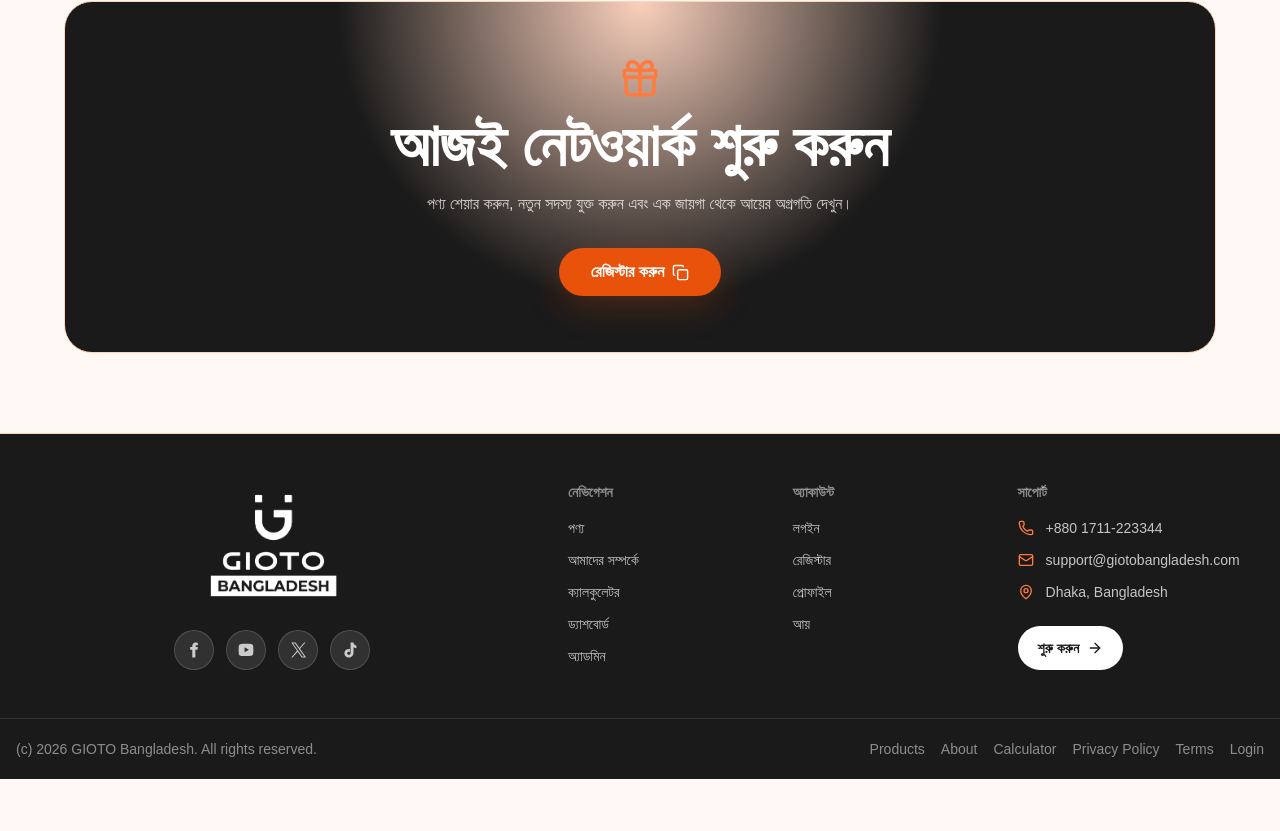
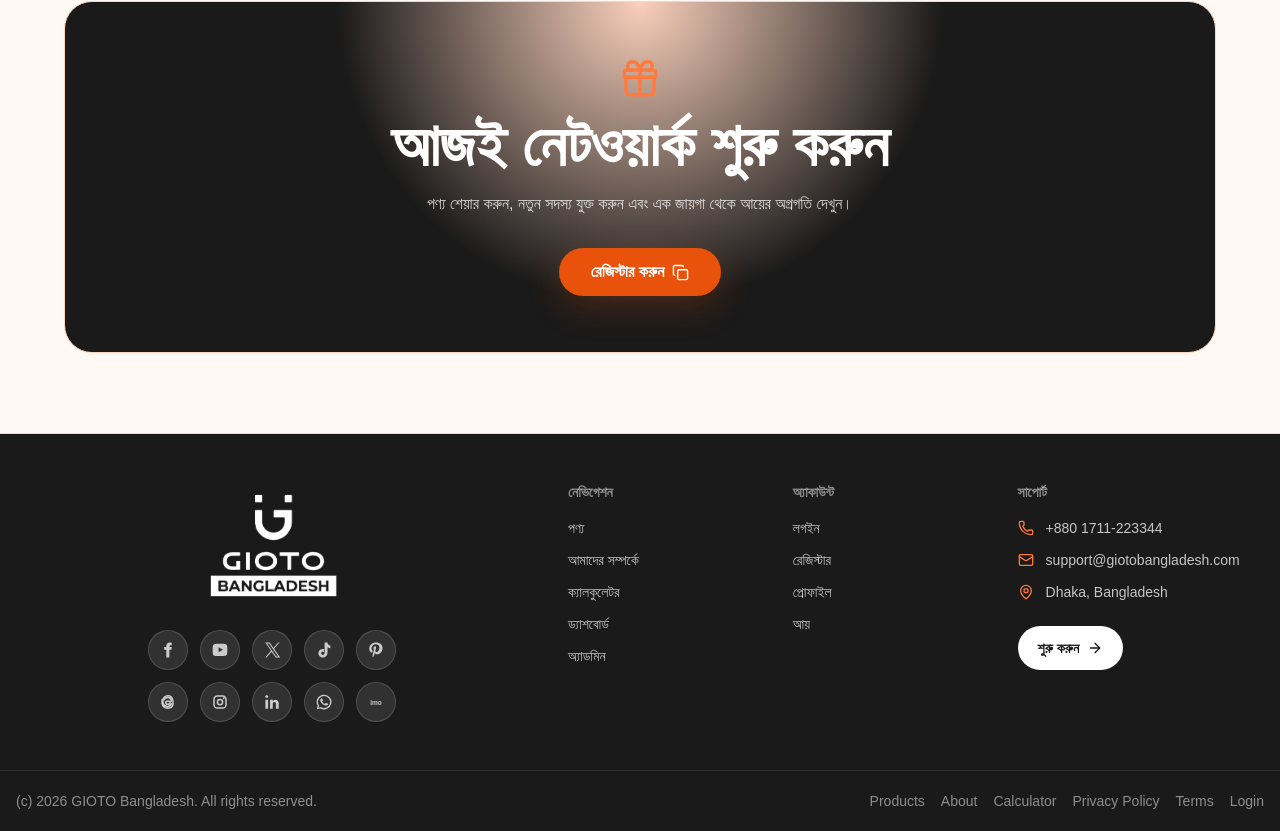
Before and after one commit to mr7aali/mlm-nexa-grow, a Next.js app: page / in a window 1280 px wide. Shown: the part 3689-4520 px from the top of the page. Before the commit the page ends 4468 px from the top, so only its background shows below. Built offline with nearby package versions, Linux system fonts and the light colour scheme; a web font is replaced by a local one.

Commit message:
footer implement

```diff
--- a/app/page.tsx
+++ b/app/page.tsx
@@ -43,6 +43,71 @@ function TikTokIcon({ size = 18, className }: { size?: number; className?: strin
   return (
     <svg aria-hidden="true" className={className} width={size} height={size} viewBox="0 0 24 24" fill="currentColor">
       <path d="M16.6 2c.3 2.3 1.6 3.8 3.9 4v3.5c-1.3.1-2.6-.3-3.8-1.1v6.8c0 4.4-3 6.8-6.4 6.8-3.1 0-5.8-2.3-5.8-5.6 0-3.6 2.9-5.7 6.3-5.7.4 0 .8 0 1.1.1v3.7a3.9 3.9 0 0 0-1.3-.2c-1.4 0-2.5.8-2.5 2 0 1.3 1.1 2 2.3 2 1.4 0 2.4-.8 2.4-2.8V2h3.8Z" />
+    </svg>
+  );
+}
+
+function PinterestIcon({ size = 18, className }: { size?: number; className?: string }) {
+  return (
+    <svg aria-hidden="true" className={className} width={size} height={size} viewBox="0 0 24 24" fill="currentColor">
+      <path d="M12.1 2C6.6 2 3 5.6 3 10.4c0 3.2 1.8 5.1 3.5 5.1.6 0 .9-1.6.9-2.1 0-.5-1.3-1.6-1.3-3.6 0-3.1 2.4-5.4 5.6-5.4 2.7 0 4.8 1.6 4.8 4.4 0 2.1-.9 6-3.6 6-1 0-1.8-.7-1.8-1.7 0-1.5 1-2.9 1-4.4 0-2.4-3.4-2-3.4 1.1 0 .7.1 1.4.4 2l-1.6 6.8c-.3 1.2 0 3.1.1 3.2.1.1.2.1.3 0 .5-.7 1.5-2.5 1.8-3.6.1-.4.6-2.3.6-2.3.6 1.1 1.9 1.8 3.2 1.8 4.2 0 7.2-3.9 7.2-8.7C20.7 5.1 17.3 2 12.1 2Z" />
+    </svg>
+  );
+}
+
+function ThreadsIcon({ size = 18, className }: { size?: number; className?: string }) {
+  return (
+    <svg aria-hidden="true" className={className} width={size} height={size} viewBox="0 0 24 24" fill="none">
+      <path
+        d="M16.4 11.1c-.2-3.2-1.9-5-4.8-5-2.1 0-3.8 1-4.8 2.8m9.7 5.5c-.7 2.2-2.5 3.5-5.1 3.5-3.8 0-6.2-2.8-6.2-7.1C5.2 6.5 7.7 3.8 11.8 3.8c3.8 0 6.2 2.4 6.8 6.9.3 2 .2 4.5-.4 6.1-.8 2.3-2.7 3.4-5.9 3.4-3.3 0-5.8-1.2-7.2-3.5-1.2-2-1.5-4.8-.9-8.1"
+        stroke="currentColor"
+        strokeLinecap="round"
+        strokeLinejoin="round"
+        strokeWidth="2"
+      />
+      <path
+        d="M14.8 11.4c-.8-.4-1.8-.6-2.8-.6-1.9 0-3 .9-3 2.2s1.1 2.1 2.7 2.1c1.9 0 3.1-1.2 3.1-2.9 0-.3 0-.5-.1-.8Z"
+        stroke="currentColor"
+        strokeLinecap="round"
+        strokeLinejoin="round"
+        strokeWidth="2"
+      />
+    </svg>
+  );
+}
+
+function InstagramIcon({ size = 18, className }: { size?: number; className?: string }) {
+  return (
+    <svg aria-hidden="true" className={className} width={size} height={size} viewBox="0 0 24 24" fill="none">
+      <rect width="16" height="16" x="4" y="4" rx="4.5" stroke="currentColor" strokeWidth="2" />
+      <circle cx="12" cy="12" r="3.5" stroke="currentColor" strokeWidth="2" />
+      <circle cx="17" cy="7" r="1.2" fill="currentColor" />
+    </svg>
+  );
+}
+
+function LinkedInIcon({ size = 18, className }: { size?: number; className?: string }) {
+  return (
+    <svg aria-hidden="true" className={className} width={size} height={size} viewBox="0 0 24 24" fill="currentColor">
+      <path d="M6.8 8.9H3.2V21h3.6V8.9ZM5 3C3.8 3 3 3.8 3 4.8s.8 1.8 2 1.8 2-.8 2-1.8S6.2 3 5 3Zm16 11.1c0-3.5-1.9-5.2-4.5-5.2-2.1 0-3 1.2-3.5 2V8.9H9.4V21H13v-6c0-1.6.3-3.1 2.3-3.1 1.9 0 1.9 1.8 1.9 3.2V21H21v-6.9Z" />
+    </svg>
+  );
+}
+
+function WhatsAppIcon({ size = 18, className }: { size?: number; className?: string }) {
+  return (
+    <svg aria-hidden="true" className={className} width={size} height={size} viewBox="0 0 24 24" fill="currentColor">
+      <path d="M12 2.2a9.8 9.8 0 0 0-8.4 14.8L2.4 21.8l4.9-1.3A9.8 9.8 0 1 0 12 2.2Zm0 17.9a8.1 8.1 0 0 1-4.1-1.1l-.3-.2-2.9.8.8-2.8-.2-.3A8.1 8.1 0 1 1 12 20.1Zm4.5-6.1c-.2-.1-1.4-.7-1.7-.8-.2-.1-.4-.1-.6.1-.2.2-.6.8-.8 1-.1.2-.3.2-.5.1-.2-.1-1-.4-1.9-1.2-.7-.6-1.2-1.4-1.3-1.6-.1-.2 0-.4.1-.5l.4-.5c.1-.2.2-.3.3-.5.1-.2 0-.4 0-.5l-.8-1.9c-.2-.5-.4-.4-.6-.4h-.5c-.2 0-.5.1-.7.3-.2.2-.9.9-.9 2.1s.9 2.4 1 2.5c.1.2 1.8 2.8 4.4 3.9.6.3 1.1.4 1.5.5.6.2 1.2.1 1.6.1.5-.1 1.4-.6 1.6-1.1.2-.6.2-1 .1-1.1-.1-.2-.3-.3-.5-.4Z" />
+    </svg>
+  );
+}
+
+function ImoIcon({ size = 18, className }: { size?: number; className?: string }) {
+  return (
+    <svg aria-hidden="true" className={className} width={size} height={size} viewBox="0 0 24 24" fill="currentColor">
+      <text x="12" y="15.5" textAnchor="middle" fontFamily="Arial, sans-serif" fontSize="8.6" fontWeight="800">
+        imo
+      </text>
     </svg>
   );
 }
@@ -346,12 +411,18 @@ export default function Home() {
             <Link href="/" className="inline-flex w-fit items-center">
               <BrandLogo className="h-28 w-72 max-w-full sm:w-[26rem] lg:h-32 lg:w-[32rem]" framed={false} variant="wide" />
             </Link>
-            <div className="mt-5 flex items-center justify-center gap-3">
+            <div className="mt-5 grid grid-cols-5 place-items-center gap-3">
               {[
                 { label: "Facebook", href: "https://facebook.com", icon: FacebookIcon },
                 { label: "YouTube", href: "https://youtube.com", icon: YouTubeIcon },
                 { label: "X", href: "https://x.com", icon: XSocialIcon },
                 { label: "TikTok", href: "https://www.tiktok.com", icon: TikTokIcon },
+                { label: "Pinterest", href: "https://www.pinterest.com", icon: PinterestIcon },
+                { label: "Threads", href: "https://www.threads.net", icon: ThreadsIcon },
+                { label: "Instagram", href: "https://www.instagram.com", icon: InstagramIcon },
+                { label: "LinkedIn", href: "https://www.linkedin.com", icon: LinkedInIcon },
+                { label: "WhatsApp", href: "https://www.whatsapp.com", icon: WhatsAppIcon },
+                { label: "Imo", href: "https://imo.im", icon: ImoIcon },
               ].map((item) => {
                 const Icon = item.icon;
                 return (
```
